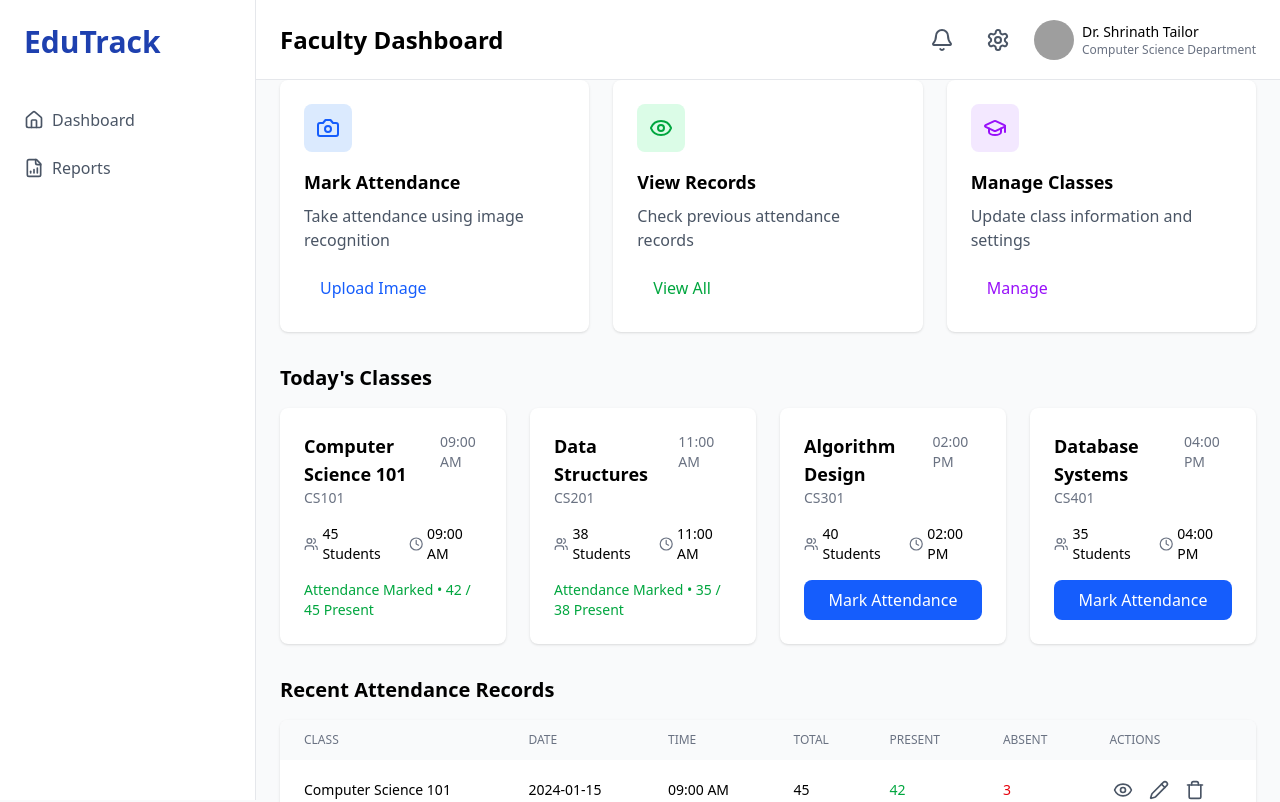
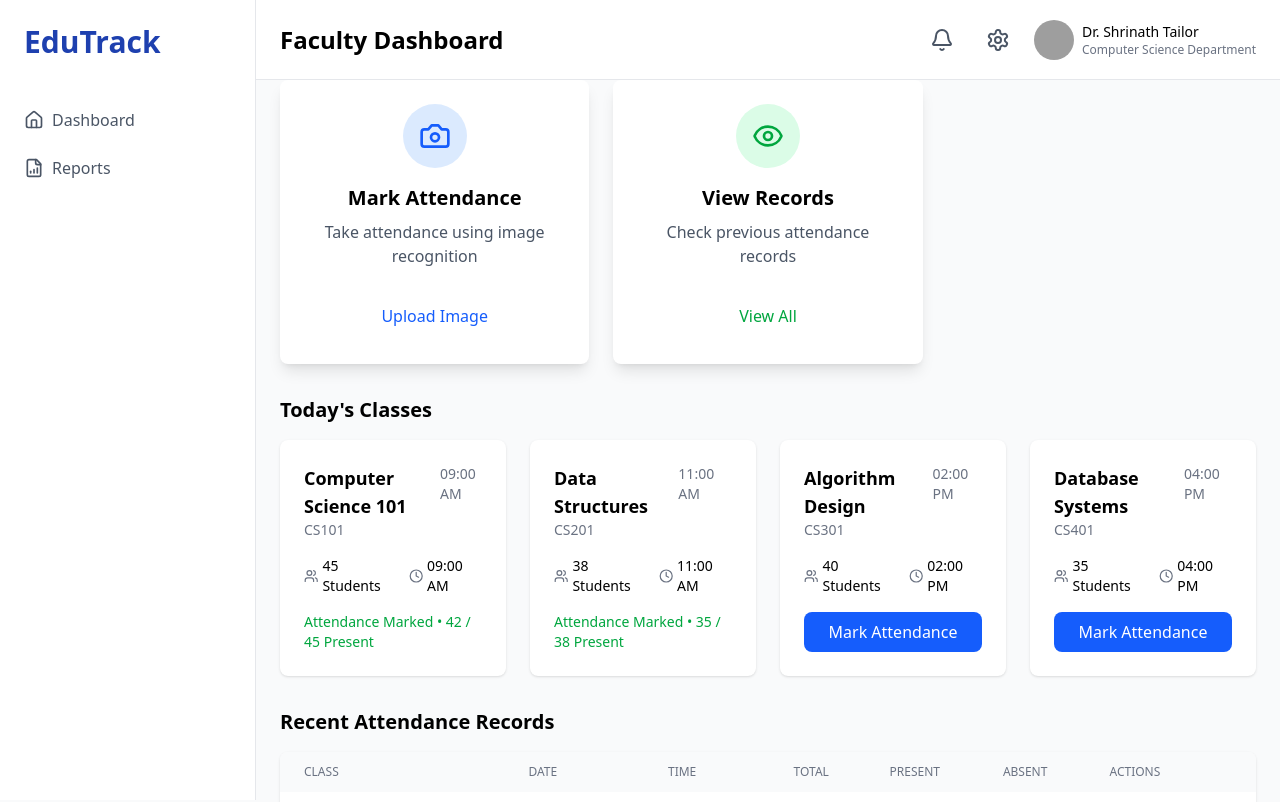
Before and after one commit to ashishj12/EduTrack, a React (Vite) app in the folder frontend/: page /facultydashboard in a window 1280 px wide. Shown: the top 802 px of the page. Built offline with nearby package versions, Linux system fonts and the light colour scheme; grey boxes are pictures that could not be loaded.

Commit message:
add some minor changes

```diff
--- a/frontend/src/App.jsx
+++ b/frontend/src/App.jsx
@@ -10,14 +10,13 @@ const Login = lazy(() => import("./pages/HomePage/Login"));
 const StudentDashboard = lazy(() => import("./pages/StudentDashboard/StudentDashboard"));
 const FacultyDashboard = lazy(() => import("./pages/FacultyDashboard/FacultyDashboard"));
 const Layout = lazy(() => import("./components/common/Layout"));
-
 const App = () => {
   return (
     <Router>
       <div className="min-h-screen bg-gray-50 flex flex-col font-sans">
         {/* Layout container for pages */}
         <main className="flex-grow">
-          <Suspense fallback={<div>Loading...</div>}>
+          <Suspense>
             <Routes>
               <Route path="/" element={<Layout><Home /></Layout>} />
               <Route path="/features" element={<Layout><Features /></Layout>} />
--- a/frontend/src/components/FacultyDasboard/Dashboard/QuickActions.jsx
+++ b/frontend/src/components/FacultyDasboard/Dashboard/QuickActions.jsx
@@ -1,4 +1,4 @@
-import { Camera, Eye, GraduationCap } from 'lucide-react';
+import { Camera, Eye } from 'lucide-react';
 import { lazy, useState } from 'react';
 const FileUpload = lazy(() => import('../../common/File-Upload'));
 
@@ -12,40 +12,35 @@ export default function QuickActions() {
 
   return (
     <div className="relative">
-      <div className="grid grid-cols-1 sm:grid-cols-2 lg:grid-cols-3 gap-4 md:gap-6">
-        <div className="bg-white p-4 md:p-6 rounded-lg shadow-sm">
-          <div className="w-12 h-12 bg-blue-100 rounded-lg flex items-center justify-center mb-4">
-            <Camera className="w-6 h-6 text-blue-600" />
+      <div className="grid grid-cols-1 sm:grid-cols-2 lg:grid-cols-3 gap-6">
+        {/* Mark Attendance Section */}
+        <div className="bg-white p-6 rounded-lg shadow-lg flex flex-col items-center justify-between">
+          <div className="w-16 h-16 bg-blue-100 rounded-full flex items-center justify-center mb-4">
+            <Camera className="w-8 h-8 text-blue-600" />
           </div>
-          <h3 className="text-lg font-semibold mb-2">Mark Attendance</h3>
-          <p className="text-gray-600 mb-4 text-sm md:text-base">Take attendance using image recognition</p>
+          <h3 className="text-xl font-semibold mb-2 text-center">Mark Attendance</h3>
+          <p className="text-gray-600 mb-6 text-sm md:text-base text-center">
+            Take attendance using image recognition
+          </p>
           <button
             onClick={handleFileUpload}
-            className="text-blue-600 font-medium hover:bg-blue-50 px-4 py-2 rounded-lg transition-colors w-full md:w-auto"
+            className="text-blue-600 font-medium hover:bg-blue-50 px-6 py-3 rounded-lg transition-colors w-full md:w-auto"
           >
             Upload Image
           </button>
         </div>
 
-        <div className="bg-white p-4 md:p-6 rounded-lg shadow-sm">
-          <div className="w-12 h-12 bg-green-100 rounded-lg flex items-center justify-center mb-4">
-            <Eye className="w-6 h-6 text-green-600" />
+        {/* View Records Section */}
+        <div className="bg-white p-6 rounded-lg shadow-lg flex flex-col items-center justify-between">
+          <div className="w-16 h-16 bg-green-100 rounded-full flex items-center justify-center mb-4">
+            <Eye className="w-8 h-8 text-green-600" />
           </div>
-          <h3 className="text-lg font-semibold mb-2">View Records</h3>
-          <p className="text-gray-600 mb-4 text-sm md:text-base">Check previous attendance records</p>
-          <button className="text-green-600 font-medium hover:bg-green-50 px-4 py-2 rounded-lg transition-colors w-full md:w-auto">
+          <h3 className="text-xl font-semibold mb-2 text-center">View Records</h3>
+          <p className="text-gray-600 mb-6 text-sm md:text-base text-center">
+            Check previous attendance records
+          </p>
+          <button className="text-green-600 font-medium hover:bg-green-50 px-6 py-3 rounded-lg transition-colors w-full md:w-auto">
             View All
-          </button>
-        </div>
-
-        <div className="bg-white p-4 md:p-6 rounded-lg shadow-sm sm:col-span-2 lg:col-span-1">
-          <div className="w-12 h-12 bg-purple-100 rounded-lg flex items-center justify-center mb-4">
-            <GraduationCap className="w-6 h-6 text-purple-600" />
-          </div>
-          <h3 className="text-lg font-semibold mb-2">Manage Classes</h3>
-          <p className="text-gray-600 mb-4 text-sm md:text-base">Update class information and settings</p>
-          <button className="text-purple-600 font-medium hover:bg-purple-50 px-4 py-2 rounded-lg transition-colors w-full md:w-auto">
-            Manage
           </button>
         </div>
       </div>
--- a/frontend/src/pages/FacultyDashboard/FacultyDashboard.jsx
+++ b/frontend/src/pages/FacultyDashboard/FacultyDashboard.jsx
@@ -4,7 +4,6 @@ const TodayClasses = lazy(() => import('../../components/FacultyDasboard/Dashboa
 const QuickActions = lazy(() => import('../../components/FacultyDasboard/Dashboard/QuickActions'));
 const Header = lazy(() => import('../../components/FacultyDasboard/Layout/Header'));
 const Sidebar = lazy(() => import('../../components/FacultyDasboard/Layout/Sidebar'));
-
 export default function Dashboard() {
   const [isSidebarOpen, setIsSidebarOpen] = useState(true);
 
```
Also changed, not shown: 1 other file (tests, documents, lock files or other folders).
